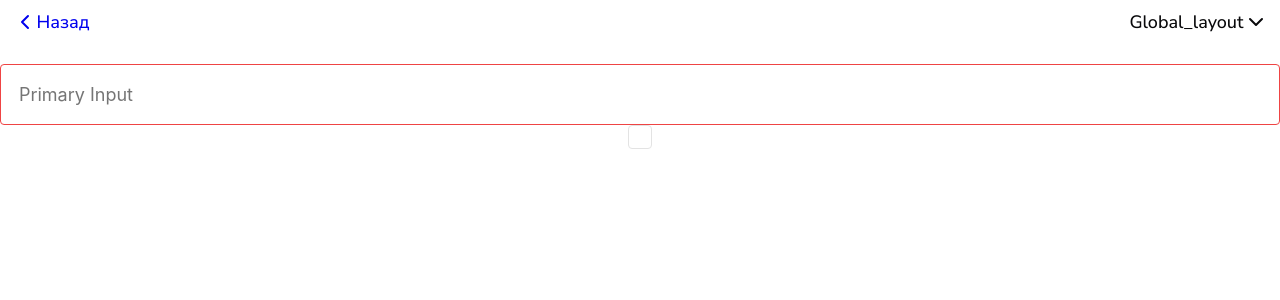
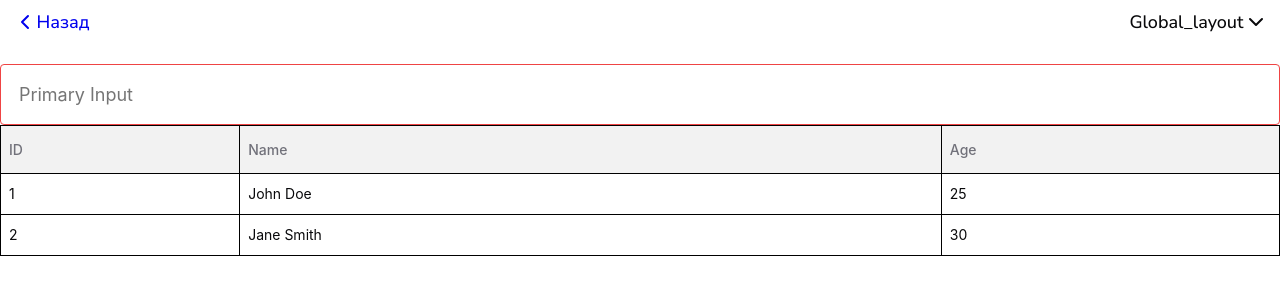
Before and after one commit to nicka-CC/PrinterSochi, a Next.js app: page / in a window 1280 px wide. Shown: the top 300 px of the page. Built offline with nearby package versions, Linux system fonts and the light colour scheme.

Commit message:
feat(table): add table

```diff
--- a/src/pages/home/index.module.css
+++ b/src/pages/home/index.module.css
@@ -12,8 +12,24 @@
   padding: 20px 0px;
 }
 
+/* ui-table.module.css */
 .table {
-  width: 80%;
+  width: 100%;
+  border-collapse: collapse;
+}
+
+.table th, .table td {
+  border: 1px solid black;
+  padding: 8px;
+  text-align: left;
+}
+
+.table th {
+  background-color: #f2f2f2;
+}
+
+.table_contain {
+  overflow-x: auto;
 }
 
 .input {
--- a/src/pages/home/index.tsx
+++ b/src/pages/home/index.tsx
@@ -1,7 +1,7 @@
 'use client'
 import Input from "@/src/shared/ui/Input/ui-input";
 import styles from "@/src/pages/home/index.module.css";
-import { Checkbox, Button } from "@/src/shared/ui/index";
+import {Checkbox, Button, Table, TableCell, TableHead, TableBody, TableRow, TableHeader} from "@/src/shared/ui/index";
 import Search from "@/src/widgets/search";
 import { useEffect, useState } from "react";
 
@@ -25,7 +25,27 @@ const HomePage = () => {
         placeholder="Primary Input"
         error={true}
       />
-      <Checkbox checked={isChecked} onChange={handleCheckboxChange} />
+      <Table className={styles.table}>
+        <TableHeader>
+          <TableRow>
+            <TableHead>ID</TableHead>
+            <TableHead>Name</TableHead>
+            <TableHead>Age</TableHead>
+          </TableRow>
+        </TableHeader>
+        <TableBody>
+          <TableRow>
+            <TableCell>1</TableCell>
+            <TableCell>John Doe</TableCell>
+            <TableCell>25</TableCell>
+          </TableRow>
+          <TableRow>
+            <TableCell>2</TableCell>
+            <TableCell>Jane Smith</TableCell>
+            <TableCell>30</TableCell>
+          </TableRow>
+        </TableBody>
+      </Table>
     </div>
   );
 };
```
